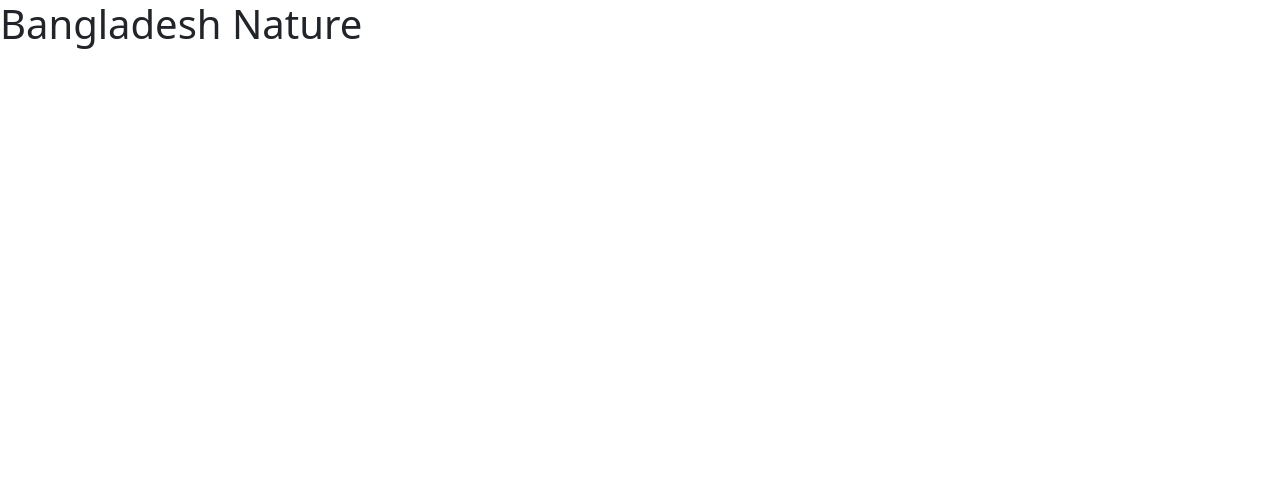
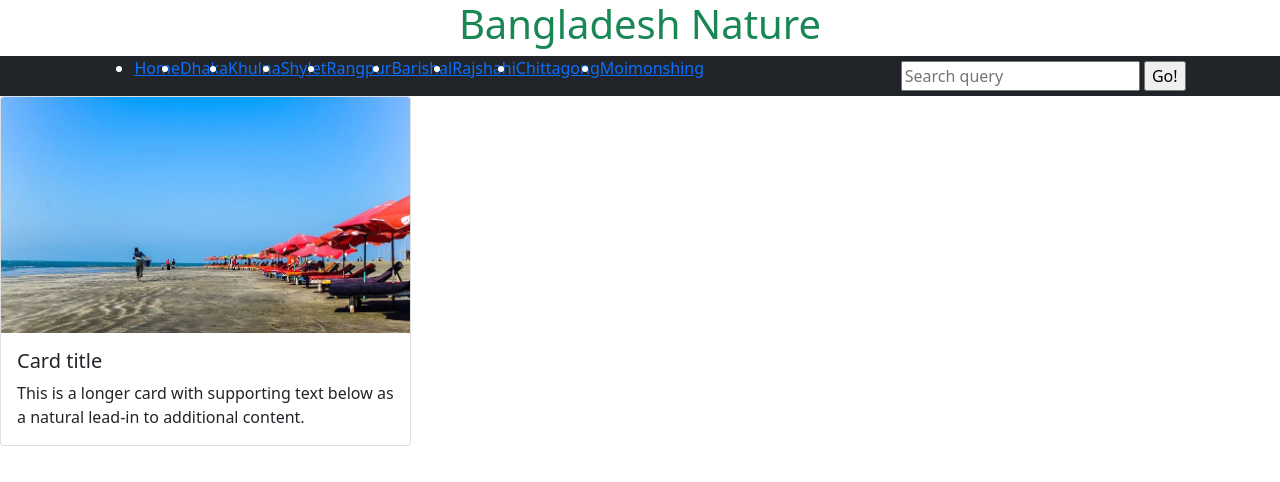
Before and after one commit to mdmehedihasan212/responsive-web, a plain HTML site: page index.html in a window 1280 px wide. Drawn offline with nearby package versions, Linux system fonts and the light colour scheme.

Commit message:
add nav and search

```diff
--- a/index.html
+++ b/index.html
@@ -5,20 +5,112 @@
     <meta charset="UTF-8">
     <meta http-equiv="X-UA-Compatible" content="IE=edge">
     <meta name="viewport" content="width=device-width, initial-scale=1.0">
-    <title>Document</title>
+    <title>Bangladesh Nature</title>
     <!-- Favicon Link -->
-    <link rel="shortcut icon" href="./image/bangladesh-3991311__480.webp" type="image/x-icon">
+    <link rel="shortcut icon" href="./image/sea-beach.jpg" type="image/x-icon">
     <!-- Css Link -->
     <link rel="stylesheet" href="./css/style.css">
-    <!-- Bootstrap Link -->
+    <!-- Bootstrap Link (v5.1.3) -->
     <link href="https://cdn.jsdelivr.net/npm/bootstrap@5.1.3/dist/css/bootstrap.min.css" rel="stylesheet"
         integrity="sha384-1BmE4kWBq78iYhFldvKuhfTAU6auU8tT94WrHftjDbrCEXSU1oBoqyl2QvZ6jIW3" crossorigin="anonymous">
+    <!-- Script Link -->
+    <script src="./js/script.js"></script>
 </head>
 
 <body>
-    <h1>Bangladesh Nature</h1>
-    <!-- Script Link -->
-    <script src="./js/script.js"></script>
+    <!-- header start -->
+    <header class="text-center text-success">
+        <h1>Bangladesh Nature</h1>
+    </header>
+
+    <!-- navigation start -->
+    <!-- <nav class="navbar navbar-expand-lg navbar-light bg-light">
+        <div class="container-fluid">
+
+            <div class="collapse navbar-collapse" id="navbarSupportedContent">
+                <ul class="navbar-nav me-auto mb-2 mb-lg-0">
+                    <li class="nav-item">
+                        <a class="nav-link active" aria-current="page" href="#">Home</a>
+                    </li>
+                    <li class="nav-item">
+                        <a class="nav-link" href="#">Link</a>
+                    </li>
+                    <li class="nav-item dropdown">
+                        <a class="nav-link dropdown-toggle" href="#" id="navbarDropdown" role="button"
+                            data-bs-toggle="dropdown" aria-expanded="false">
+                            Dropdown
+                        </a>
+                        <ul class="dropdown-menu" aria-labelledby="navbarDropdown">
+                            <li><a class="dropdown-item" href="#">Action</a></li>
+                            <li><a class="dropdown-item" href="#">Another action</a></li>
+                            <li>
+                                <hr class="dropdown-divider">
+                            </li>
+                            <li><a class="dropdown-item" href="#">Something else here</a></li>
+                        </ul>
+                    </li>
+                </ul>
+                <form class="d-flex">
+                    <input class="form-control me-2" type="search" placeholder="Search Place" aria-label="Search">
+                    <button class="btn btn-outline-success" type="submit">Search</button>
+                </form>
+            </div>
+        </div>
+    </nav> -->
+    <nav class="d-flex justify-content-around text-white bg-dark align-items-center">
+        <ul class="d-flex mx-2">
+            <li><a href="#">Home</a></li>
+            <li><a href="#">Dhaka</a></li>
+            <li><a href="#">Khulna</a></li>
+            <li><a href="#">Shylet</a></li>
+            <li><a href="#">Rangpur</a></li>
+            <li><a href="#">Barishal</a></li>
+            <li><a href="#">Rajshahi</a></li>
+            <li><a href="#">Chittagong</a></li>
+            <li><a href="#">Moimonshing</a></li>
+        </ul>
+
+        <!-- A Search form is another common non-linear way to navigate through a website. -->
+
+        <form>
+            <input type="search" name="q" placeholder="Search query">
+            <input type="submit" value="Go!">
+        </form>
+    </nav>
+
+    <!-- Here is our page's main content -->
+    <main>
+
+        <!-- It contains an article -->
+        <article>
+            <div class="row row-cols-1 row-cols-md-3 g-4">
+                <div class="col">
+                    <div class="card">
+                        <img src="./image/bangladesh-3991311__480.webp" class="card-img-top" alt="...">
+                        <div class="card-body">
+                            <h5 class="card-title">Card title</h5>
+                            <p class="card-text">This is a longer card with supporting text below as a natural lead-in
+                                to additional content.</p>
+                        </div>
+                    </div>
+                </div>
+            </div>
+        </article>
+
+        <!-- Footer start -->
+        <footer>
+
+        </footer>
+    </main>
+
+
+
+
+
+
+
+
+
 </body>
 
 </html>
```
Also changed, not shown: image/sea-beach.jpg (added).
